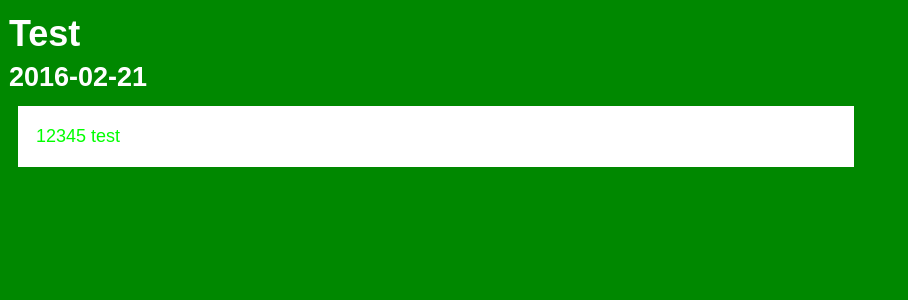
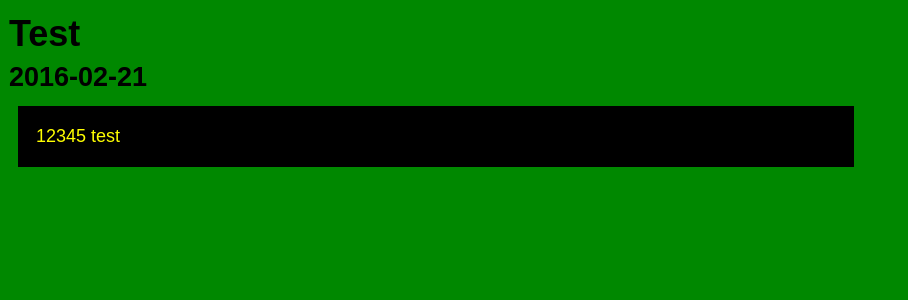
Before and after one commit to EliaTarasoff/EliaTarasoff.github.io, a Jekyll site: the page built from _posts/2016-02-21-test.md, in a window 1280 px wide. Shown: the top 300 px of the page, without its empty margins (0-908 px from the left). Built offline with Jekyll 4.4.1, drawn with Linux system fonts in a browser that asks for light colours.

Commit message:
Update errythang.sass

```diff
--- a/css/errythang.sass
+++ b/css/errythang.sass
@@ -2,7 +2,7 @@
 # Front matter comment to ensure Jekyll properly reads file.
 ---
 
-$black: #FFF
+$black: #000
 $green-dark: #020
 $green-med: #080
 $green: #0F0
@@ -26,7 +26,7 @@ body
 
     .post-content
         background: $black
-        color: $green
+        color: #FF0
         max-width: 800px
         padding: 18px
         margin: 9px
```
